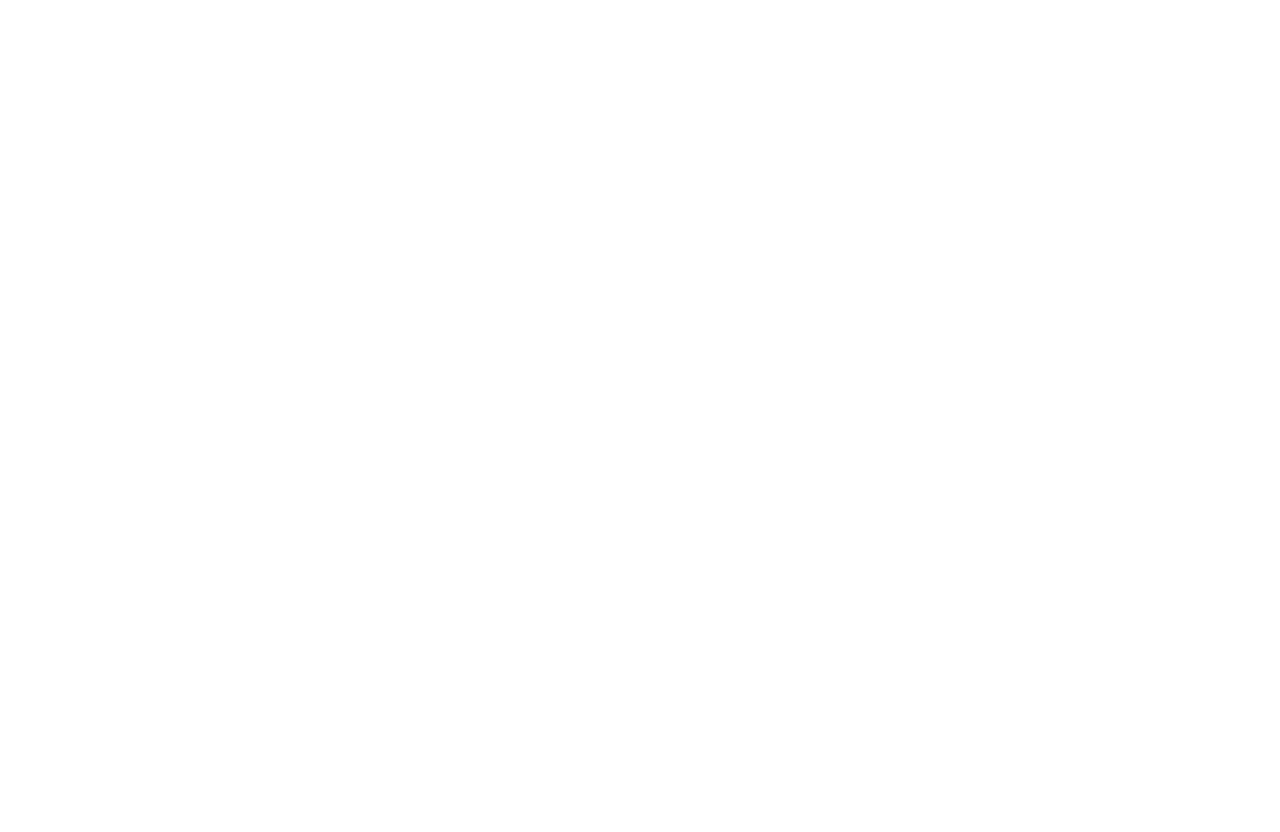
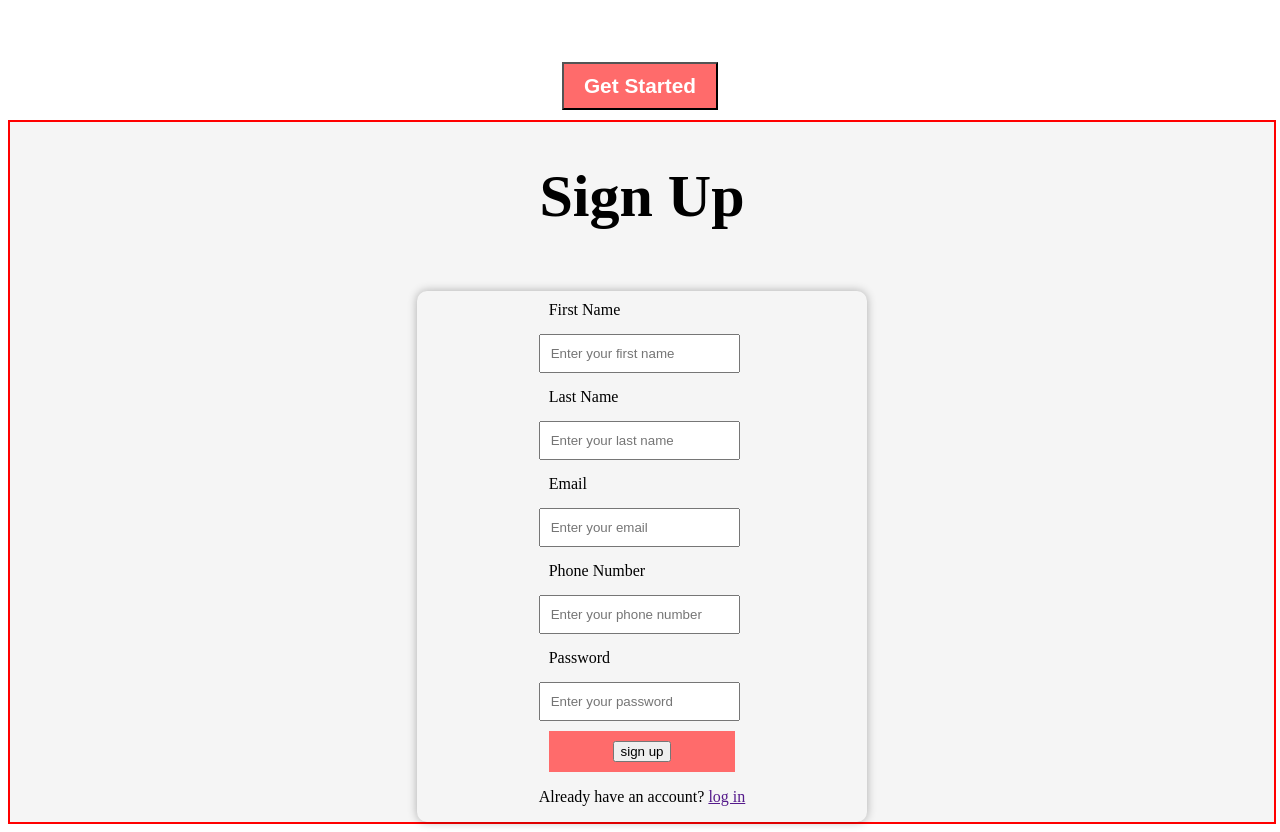
Before and after one commit to iankmani/Event-Planner, a React (Vite) app: page / in a window 1280 px wide. Shown: the part 600-1432 px from the top of the page. Before the commit the page ends 800 px from the top, so only its background shows below. Built offline with nearby package versions, Linux system fonts and the light colour scheme.

Commit message:
add sign up page

```diff
--- a/package.json
+++ b/package.json
@@ -10,8 +10,11 @@
     "preview": "vite preview"
   },
   "dependencies": {
+    "formik": "^2.4.6",
     "react": "^18.2.0",
-    "react-dom": "^18.2.0"
+    "react-dom": "^18.2.0",
+    "react-router-dom": "^6.25.1",
+    "yup": "^1.4.0"
   },
   "devDependencies": {
     "@types/react": "^18.2.66",
--- a/src/App.jsx
+++ b/src/App.jsx
@@ -1,8 +1,10 @@
 import GetStarted from "./Pages/GetStarted/GetStarted";
+import SignUp from "./Pages/SignUp/SignUp";
 function App() {
   return (
     <>
       <GetStarted />
+      <SignUp />
     </>
   );
 }
--- a/src/Pages/GetStarted/GetStarted.css
+++ b/src/Pages/GetStarted/GetStarted.css
@@ -1,26 +1,10 @@
 .GetStarted {
-  /* border: 2px solid red; */
   display: flex;
   justify-content: center;
   align-items: center;
-  padding: 20px;
-  background-image: url("../../assets/backgroundGSpage.jpeg");
-  /* height: 100%; */
-  /* width: 100%; */
+  /* padding: 20px; */
 }
-.GetStarted_title {
-  font-size: 2rem;
-  font-weight: 700;
-  text-align: center;
-}
-.GetStarted_Description {
-  font-size: 1.5rem;
-  text-align: center;
-  letter-spacing: 2px;
-  line-height: 20px;
-  padding: 80px;
-  /* color: white; */
-}
+
 .GetStarted_button {
   background-color: #ff6b6b;
   color: white;
@@ -38,7 +22,6 @@
   display: flex;
   justify-content: center;
   flex-direction: column;
-  padding: 20px;
+  padding: 10px;
   align-items: center;
-  /* border: 2px solid blue; */
 }
--- a/src/Pages/GetStarted/GetStarted.jsx
+++ b/src/Pages/GetStarted/GetStarted.jsx
@@ -1,15 +1,13 @@
 import React from "react";
 import "./GetStarted.css";
+import image from "../../assets/design.jpeg";
 
 const GetStarted = () => {
   return (
     <div className="GetStarted">
       <div className="GetStarted_container">
-        <div className="GetStarted_title">
-          <h1>Event Planner</h1>
-        </div>
-        <div className="GetStarted_Description">
-          <h4>Where Every Moment Becomes a Memory</h4>
+        <div className="GetStarted_image">
+          <img src={image} alt="" className="GetStarted_img" />
         </div>
         <button className="GetStarted_button">Get Started</button>
       </div>
--- a/src/Pages/SignUp/SignUp.css
+++ b/src/Pages/SignUp/SignUp.css
@@ -0,0 +1,48 @@
+.Signup_Page {
+  border: 2px solid red;
+  width: 100%;
+  height: 100%;
+  display: flex;
+  flex-direction: column;
+  justify-content: center;
+  align-items: center;
+  background-color: #f5f5f5;
+}
+.signUp_form {
+  display: flex;
+  align-items: center;
+  justify-content: center;
+  border-radius: 10px;
+  width: 450px;
+  box-shadow: 0 0 10px 0 rgba(0, 0, 0, 0.3);
+}
+.signUp_title {
+  text-align: center;
+  font-size: 30px;
+  font-weight: 600;
+  margin-bottom: 20px;
+}
+.form-group label,
+.form-group input {
+  display: block;
+  margin-bottom: 5px;
+  padding: 10px;
+}
+.SignUp_button {
+  background-color: #ff6b6b;
+  color: white;
+  font-size: 1.3rem;
+  font-weight: 700;
+  padding: 10px 20px;
+  text-align: center;
+  display: flex;
+  align-items: center;
+  justify-content: center;
+  cursor: pointer;
+  transition: background-color 0.3s ease;
+  margin: 10px;
+}
+.error {
+  color: red;
+  font-size: 12px;
+}
--- a/src/Pages/SignUp/SignUp.jsx
+++ b/src/Pages/SignUp/SignUp.jsx
@@ -0,0 +1,139 @@
+import React from "react";
+import { useFormik } from "formik";
+import * as Yup from "yup";
+import "./SignUp.css";
+
+const SignUp = () => {
+  const validationSchema = Yup.object({
+    firstname: Yup.string()
+      .required("First Name is required")
+      .min(2, "First Name should be at least 2 characters")
+      .max(12, "First Name should be at most 12 characters"),
+    lastname: Yup.string()
+      .required("Last Name is required")
+      .min(2, "Last Name should be at least 2 characters")
+      .max(12, "Last Name should be at most 12 characters"),
+    email: Yup.string()
+      .email("Invalid email format")
+      .required("Email is required"),
+    password: Yup.string()
+      .required("Password is required")
+      .min(4, "Password should be at least 4 characters")
+      .max(8, "Password should be at most 20 characters"),
+    phonenumber: Yup.string()
+      .required("Phone Number is required")
+      .min(10, "Phone Number should be at least 10 characters"),
+    // .matches(/^[0-9]{10}$/, "Phone Number should be 10 digits"),
+  });
+
+  const formik = useFormik({
+    initialValues: {
+      firstname: "",
+      lastname: "",
+      email: "",
+      password: "",
+      phonenumber: "",
+    },
+    onSubmit: (formsubmission) => {
+      console.log(formsubmission);
+    },
+    validationSchema: validationSchema,
+  });
+  return (
+    <div className="Signup_Page">
+      <div className="signUp_title">
+        <h1>Sign Up</h1>
+      </div>
+      <div className="signUp_form">
+        <form onSubmit={formik.handleSubmit}>
+          <div className="form-group">
+            <div>
+              <label htmlFor="name">First Name</label>
+              <input
+                type="text"
+                name="firstname"
+                id="firstname"
+                placeholder="Enter your first name"
+                value={formik.values.firstname}
+                onChange={formik.handleChange}
+                onBlur={formik.handleBlur}
+              />
+              {formik.touched.firstname && formik.errors.firstname ? (
+                <div className="error">{formik.errors.firstname}</div>
+              ) : null}
+            </div>
+            <div>
+              <label htmlFor="name">Last Name</label>
+              <input
+                type="text"
+                name="lastname"
+                id="lastname"
+                placeholder="Enter your last name"
+                value={formik.values.lastname}
+                onChange={formik.handleChange}
+                onBlur={formik.handleBlur}
+              />
+              {formik.touched.lastname && formik.errors.lastname ? (
+                <div className="error">{formik.errors.lastname}</div>
+              ) : null}
+            </div>
+            <div>
+              <label htmlFor="email">Email</label>
+              <input
+                type="email"
+                name="email"
+                id="email"
+                placeholder="Enter your email"
+                value={formik.values.email}
+                onChange={formik.handleChange}
+                onBlur={formik.handleBlur}
+              />
+              {formik.touched.email && formik.errors.email ? (
+                <div className="error">{formik.errors.email}</div>
+              ) : null}
+            </div>
+            <div>
+              <label htmlFor="phonenumber">Phone Number</label>
+              <input
+                type="text"
+                name="phonenumber"
+                id="phone"
+                placeholder="Enter your phone number"
+                value={formik.values.phonenumber}
+                onChange={formik.handleChange}
+                onBlur={formik.handleBlur}
+              />
+              {formik.touched.phonenumber && formik.errors.phonenumber ? (
+                <div className="error">{formik.errors.phonenumber}</div>
+              ) : null}
+            </div>
+            <div>
+              <label htmlFor="password">Password</label>
+              <input
+                type="password"
+                name="password"
+                id="password"
+                placeholder="Enter your password"
+                value={formik.values.password}
+                onChange={formik.handleChange}
+                onBlur={formik.handleBlur}
+              />
+              {formik.touched.password && formik.errors.password ? (
+                <div className="error">{formik.errors.password}</div>
+              ) : null}
+            </div>
+
+            <div className="SignUp_button">
+              <button type="submit">sign up</button>
+            </div>
+            <p>
+              Already have an account? <a href="">log in</a>
+            </p>
+          </div>
+        </form>
+      </div>
+    </div>
+  );
+};
+
+export default SignUp;
```
Also changed, not shown: src/assets/design.jpeg (added), 1 other file (tests, documents, lock files or other folders).
